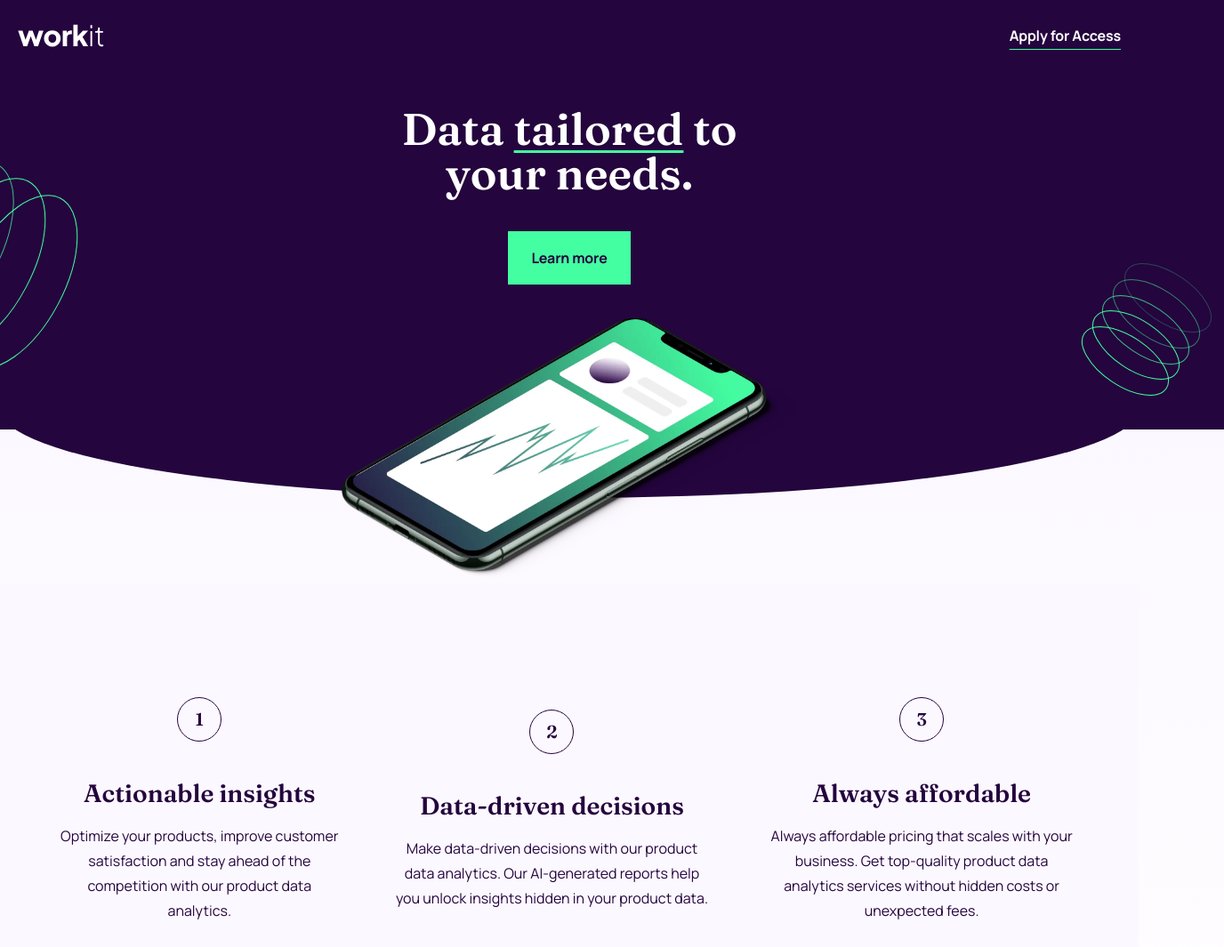
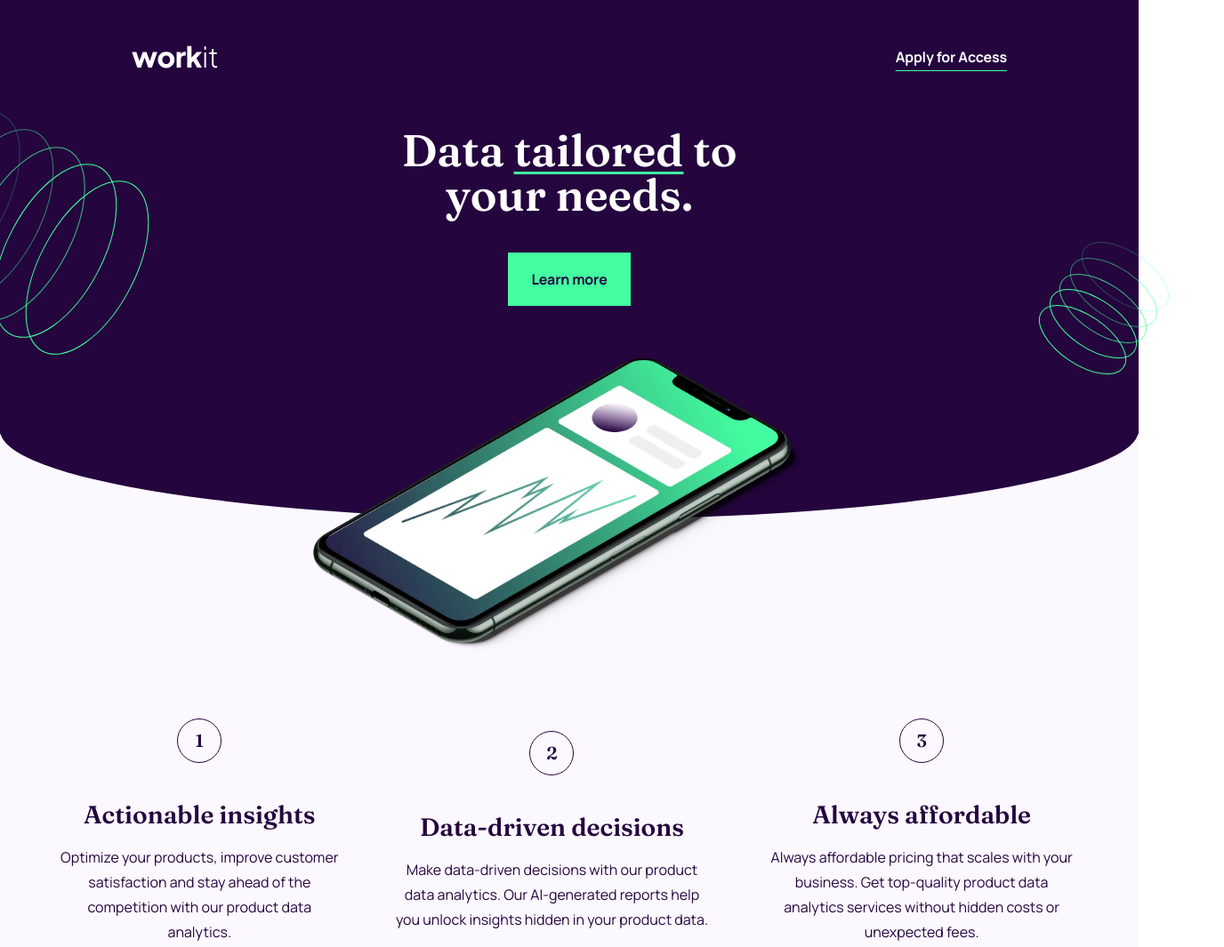
Before and after one commit to Deanogit/workit, a website: page index.html in a window 1280 px wide. Shown: the top 1065 px of the page at 89% size, 1376 px wide, since content can reach past the window. Drawn offline with Linux system fonts and the light colour scheme.

Commit message:
layout tweeks

```diff
--- a/index.html
+++ b/index.html
@@ -15,11 +15,13 @@
     <title>Workit FEM Challenge</title>
   </head>
   <body
-    class="flex flex-col items-center justify-center font-sans text-dark-blue min-h-screen w-screen overflow-x-hidden bg-gradient-to-b from-dark-blue from-20% via-off-white via-20% to-white to-60%"
+    class="flex flex-col items-center justify-center font-sans text-dark-blue min-h-screen w-full overflow-x-hidden bg-white"
   >
-    <div class="mx-auto">
-      <header class="text-white px-5 pt-6 bg-dark-blue">
-        <nav class="flex items-center justify-between">
+    <div
+      class="mx-auto max-w-[1440px] bg-gradient-to-b from-off-white from-35% to-white to-35% z-0"
+    >
+      <header class="text-white px-5 pt-6 md:pt-12 bg-dark-blue">
+        <nav class="flex items-center justify-between lg:px-32">
           <img src="assets/images/logo-light.svg" alt="" />
           <a
             href="#"
@@ -49,7 +51,7 @@
         >
 
         <div
-          class="px-6 lg:px-0 xs:px-10 pt-16 lg:pt-20 absolute bottom-0 translate-y-1/2 max-w-lg"
+          class="px-6 lg:px-0 xs:px-10 pt-16 md:pt-20 lg:pt-40 absolute bottom-0 translate-y-1/2 max-w-xl z-10"
         >
           <img src="assets/images/image-hero.webp" alt="" class="" />
         </div>
@@ -60,10 +62,11 @@
             class="h-[50px] lg:h-[200px] w-full -z-10 bg-dark-blue rounded-b-[70%] mt-30"
           ></div>
         </div>
-        <div class="absolute z-10 hidden md:block top-16 -left-56">
+
+        <div class="absolute z-10 hidden md:block top-6 -left-36">
           <img src="assets/images/bg-pattern-1.svg" alt="" />
         </div>
-        <div class="absolute hidden md:block top-56 -right-24">
+        <div class="absolute hidden md:block top-44 -right-12">
           <img src="assets/images/bg-pattern-2.svg" alt="" />
         </div>
       </section>
@@ -134,10 +137,10 @@
           </div>
         </div>
         <div
-          class="absolute w-full -bottom-10 flex items-center justify-center overflow-x-hidden"
+          class="absolute w-full -bottom-10 flex items-center justify-center overflow-x-hidden md:-bottom-16 lg:-bottom-24"
         >
           <div
-            class="h-[50px] w-full -z-10 bg-off-white rounded-b-[70%] mt-30"
+            class="h-[50px] md:h-[150px] lg:h-[200px] w-full -z-10 bg-off-white rounded-b-[70%] mt-30"
           ></div>
         </div>
         <!-- <div
```
Also changed, not shown: css/style.css.
